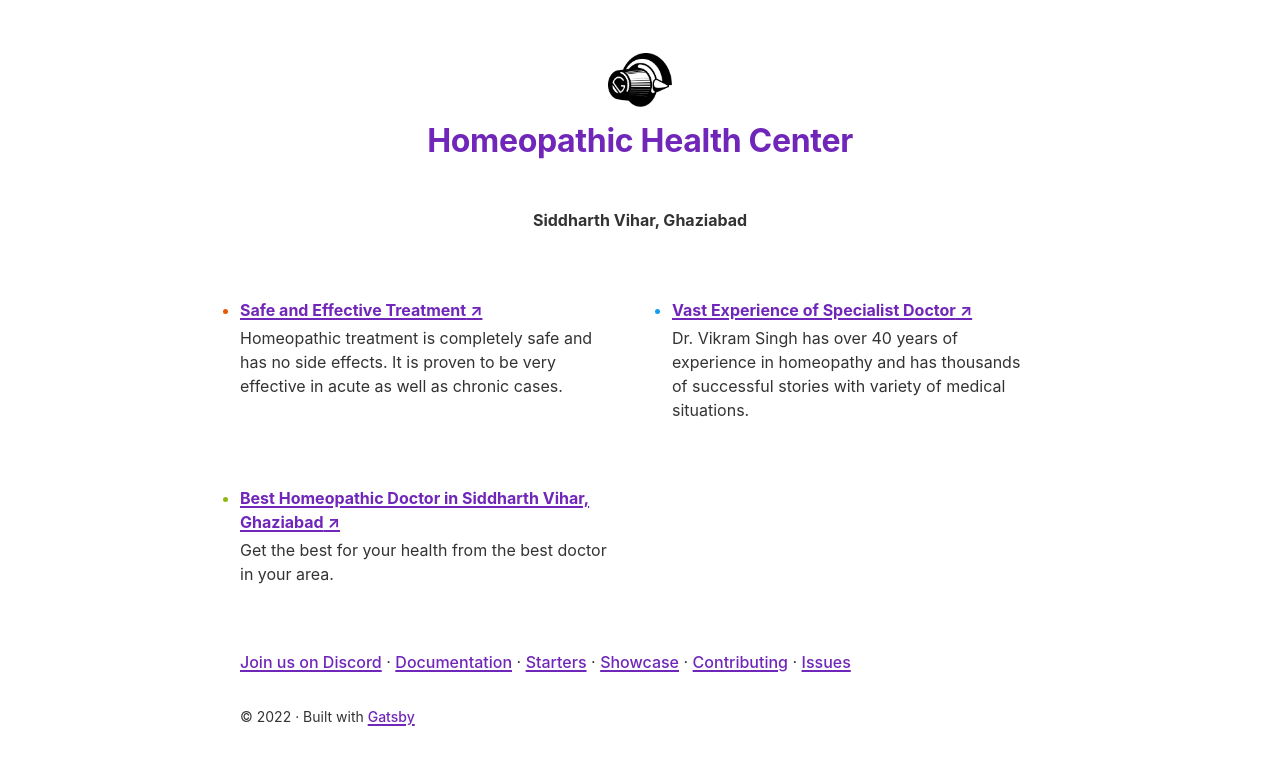
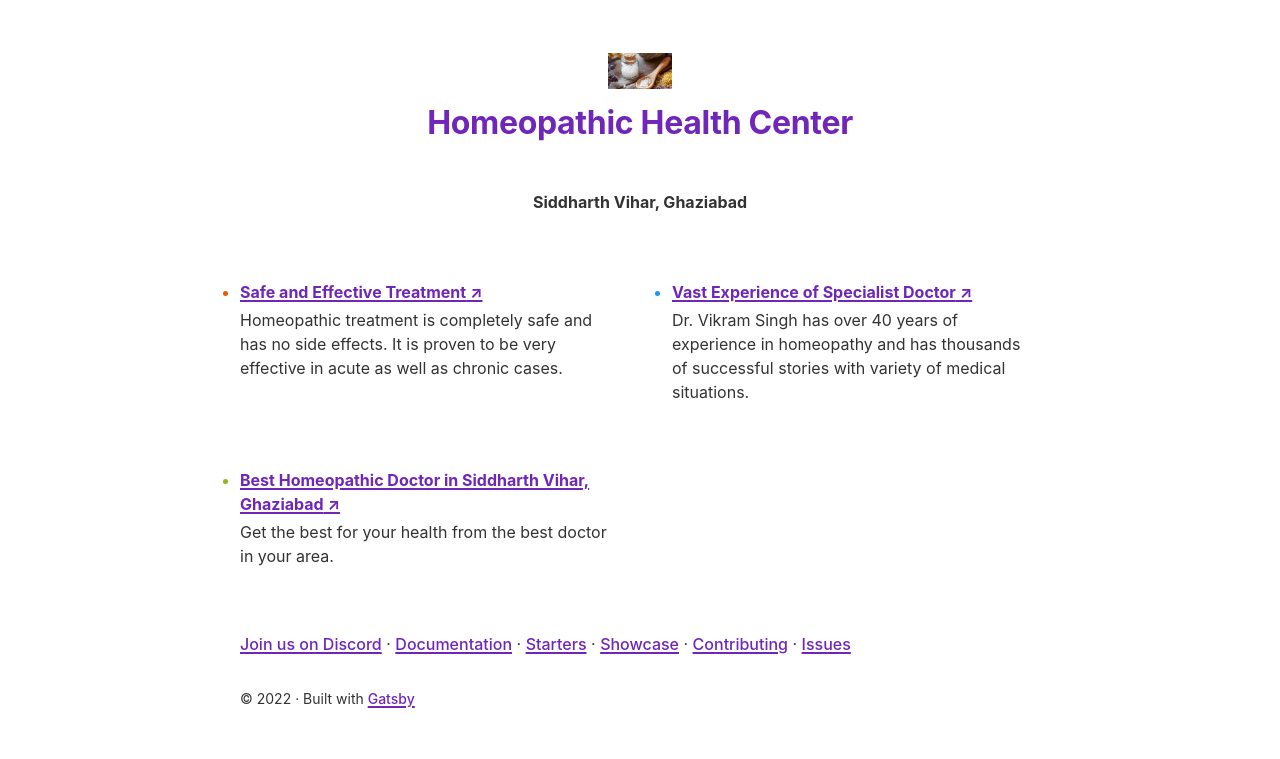
Before and after one commit to abc-90/homeoclinic, a Gatsby site: page / in a window 1280 px wide. Shown: the part 48-807 px from the top of the page. Built offline with nearby package versions, Linux system fonts and the light colour scheme; Gatsby itself is replaced by a stand-in of ours.

Commit message:
Updated image

```diff
--- a/src/pages/index.js
+++ b/src/pages/index.js
@@ -67,7 +67,7 @@ const IndexPage = () => (
   <Layout>
     <div className={styles.textCenter}>
       <StaticImage
-        src="../images/example.png"
+        src="../images/best-homeopathic-doctor-in-ghaziabad.jpg"
         loading="eager"
         width={64}
         quality={95}
```
